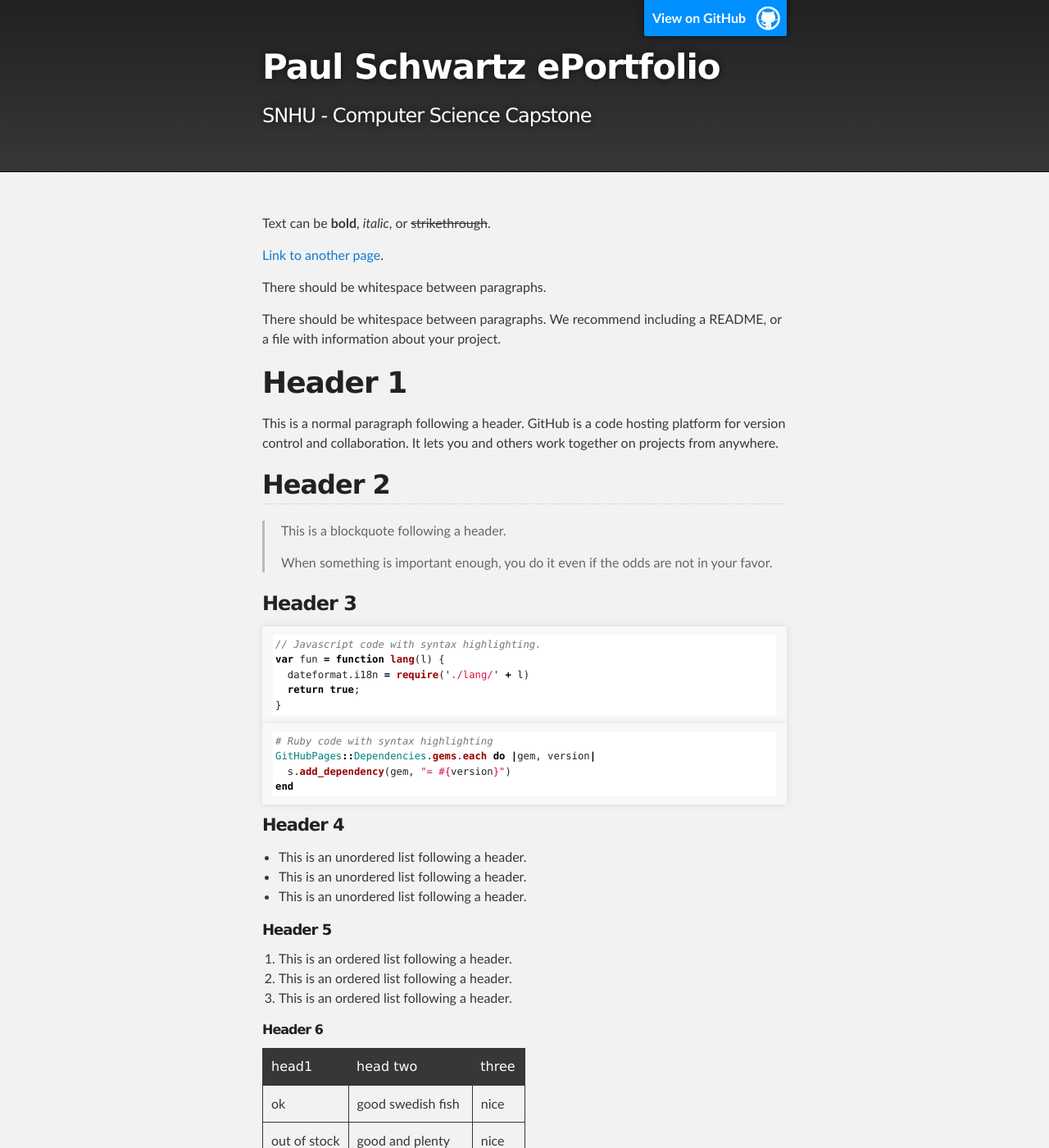
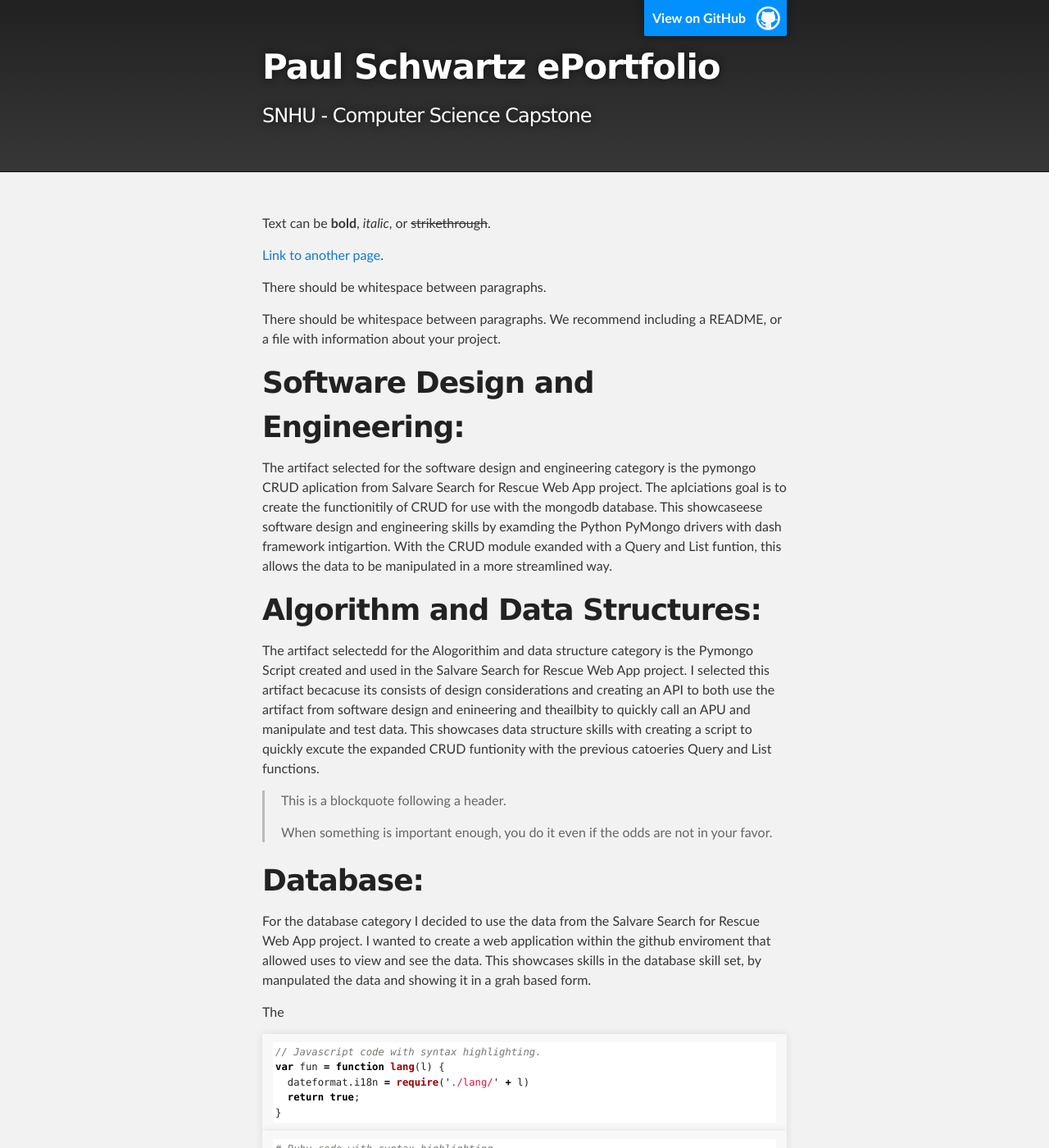
Before and after one commit to pages-themes/slate, a Jekyll site: the page built from index.md, in a window 1280 px wide and 1400 px high. Shown: the whole window at 82% size. Built offline with Jekyll 4.4.1, drawn with Linux system fonts in a browser that asks for light colours.

Commit message:
Update index.md

````diff
--- a/index.md
+++ b/index.md
@@ -10,17 +10,23 @@ There should be whitespace between paragraphs.
 
 There should be whitespace between paragraphs. We recommend including a README, or a file with information about your project.
 
-# Header 1
+# Software Design and Engineering:
 
-This is a normal paragraph following a header. GitHub is a code hosting platform for version control and collaboration. It lets you and others work together on projects from anywhere.
+The artifact selected for the software design and engineering category is the pymongo CRUD aplication from Salvare Search for Rescue Web App project.  The aplciations goal is to create the functionitily of CRUD for use with the mongodb database.  This showcaseese software design and engineering skills by examding the Python PyMongo drivers with dash framework intigartion.  With the CRUD module exanded with a Query and List funtion, this allows the data to be manipulated in a more streamlined way.
 
-## Header 2
+# Algorithm and Data Structures:
+
+The artifact selectedd for the Alogorithim and data structure category is the Pymongo Script created and used in the Salvare Search for Rescue Web App project.  I selected this artifact becacuse its consists of design considerations and creating an API to both use the artifact from software design and enineering and theailbity to quickly call an APU and manipulate and test data.  This showcases data structure skills with creating a script to quickly excute the expanded CRUD funtionity with the previous catoeries Query and List functions.
 
 > This is a blockquote following a header.
 >
 > When something is important enough, you do it even if the odds are not in your favor.
 
-### Header 3
+# Database:
+
+For the database category I decided to use the data from the Salvare Search for Rescue Web App project.  I wanted to create a web application within the github enviroment that allowed uses to view and see the data.  This showcases skills in the database skill set, by manpulated the data and showing it in a grah based form.
+
+The
 
 ```js
 // Javascript code with syntax highlighting.
````
